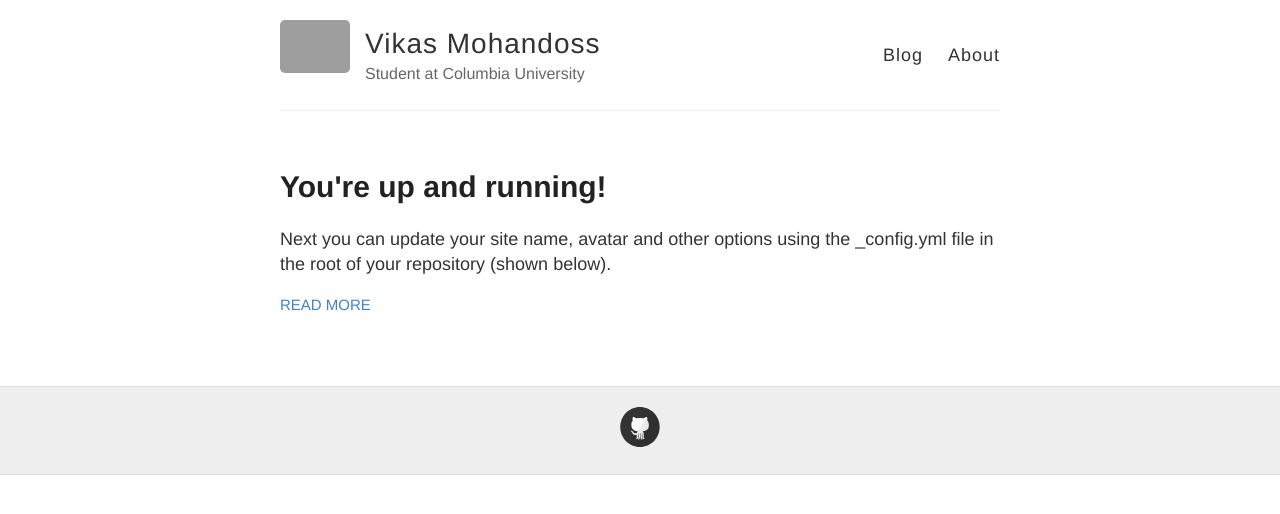
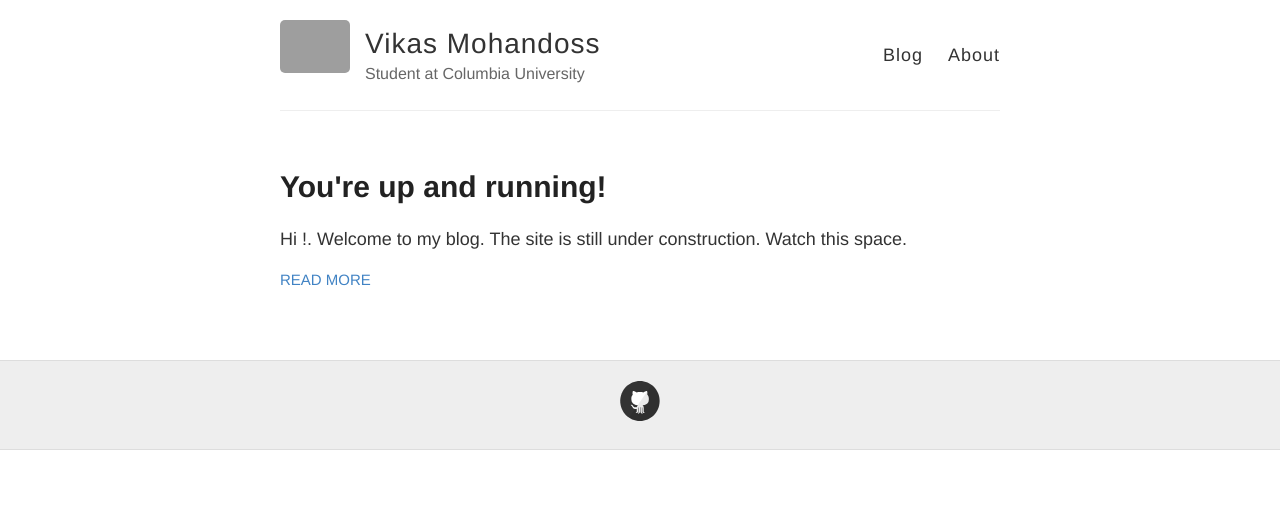
Before and after one commit to VikasMohandoss/VikasMohandoss.github.io, a Jekyll site: the page built from index.html, in a window 1280 px wide. Shown: the top 514 px of the page. Built offline with Jekyll 4.4.1, drawn with Linux system fonts in a browser that asks for light colours; grey boxes are pictures that could not be loaded.

Commit message:
Personalization2

```diff
--- a/_config.yml
+++ b/_config.yml
@@ -21,7 +21,7 @@ footer-links:
   email:
   facebook:
   flickr:
-  github: https://github.com/VikasMohandoss
+  github: VikasMohandoss
   instagram:
   linkedin:
   pinterest:
--- a/_posts/2014-3-3-Hello-World.md
+++ /dev/null
@@ -1,10 +0,0 @@
----
-layout: post
-title: You're up and running!
----
-
-Next you can update your site name, avatar and other options using the _config.yml file in the root of your repository (shown below).
-
-![_config.yml]({{ site.baseurl }}/images/config.png)
-
-The easiest way to make your first post is to edit this one. Go into /_posts/ and update the Hello World markdown file. For more instructions head over to the [Jekyll Now repository](https://github.com/barryclark/jekyll-now) on GitHub.
--- /dev/null
+++ b/_posts/2016-9-28-FirstPost.md
@@ -0,0 +1,8 @@
+---
+layout: post
+title: You're up and running!
+---
+
+Hi !. Welcome to my blog. The site is still under construction. Watch this space.
+
+![_config.yml]({{ site.baseurl }}/images/construction.jpeg)
```
Also changed, not shown: images/construction.jpeg (added), 14 other files.
